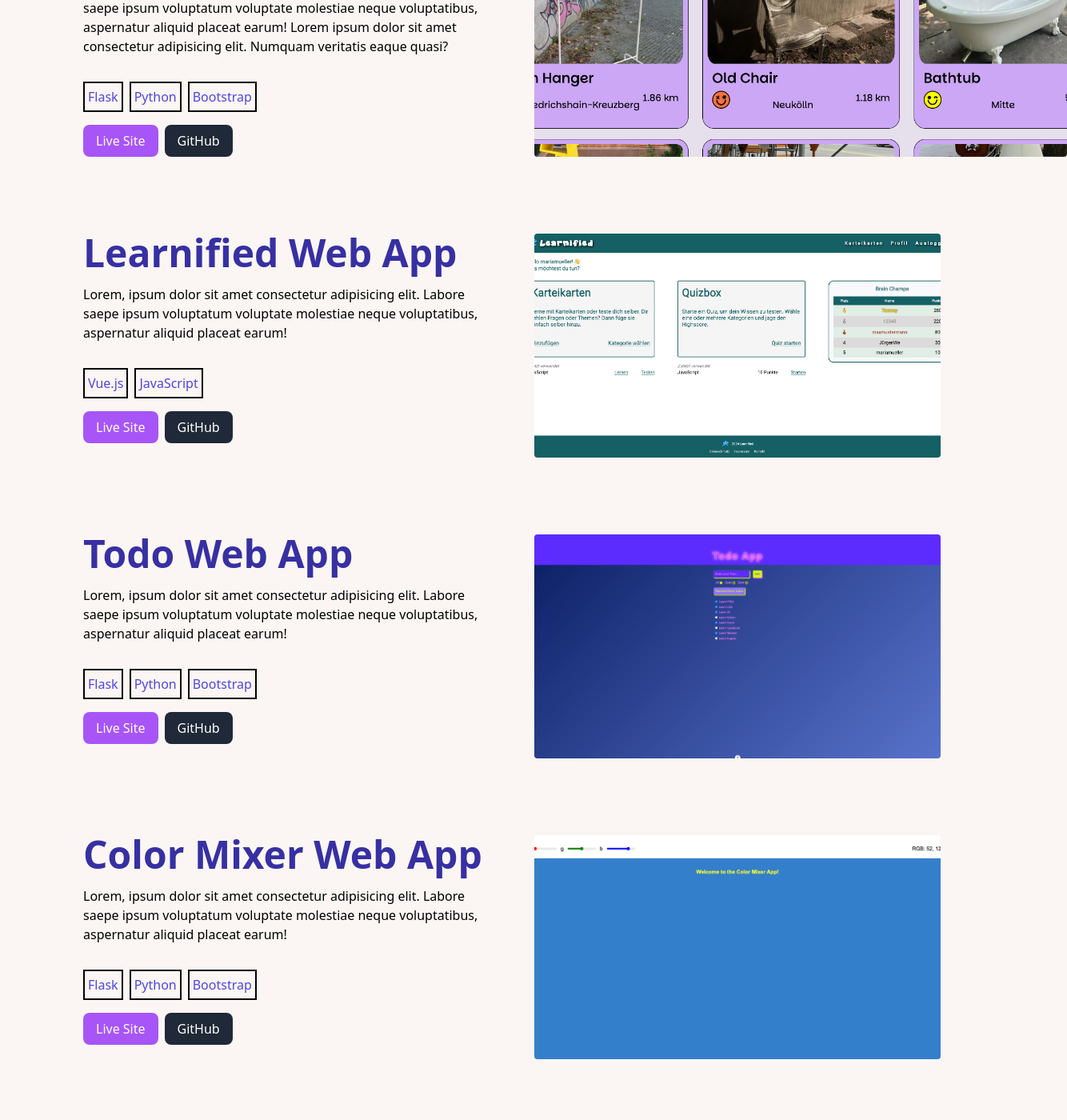
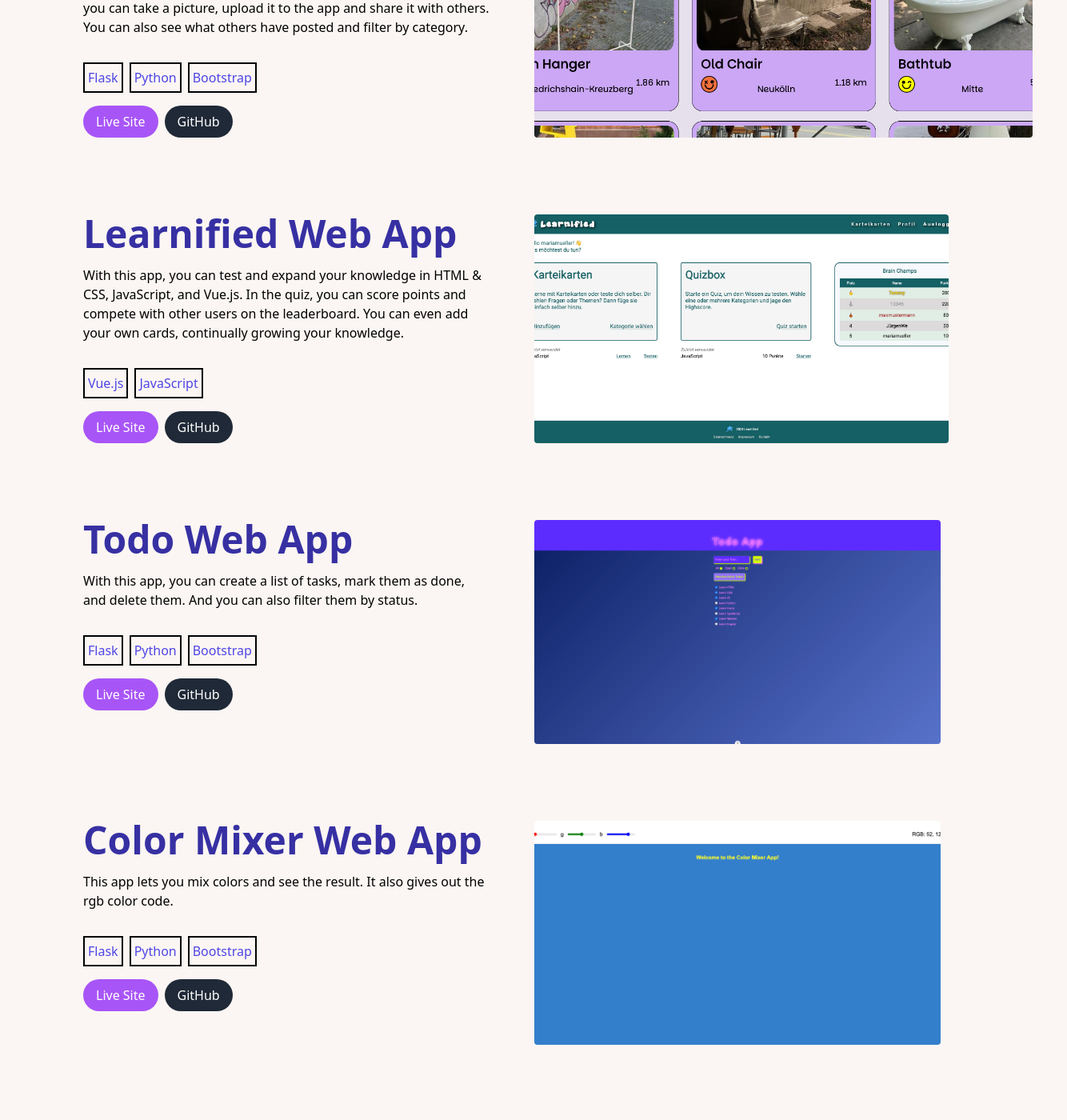
Before and after one commit to nossaschaefer/portfolio, a Vue app: page /projects in a window 1280 px wide. Shown: the part 1300-2700 px from the top of the page at 80% size, 1334 px wide, since content can reach past the window. Built offline with nearby package versions, Linux system fonts and the light colour scheme.

Commit message:
added project descriptions

```diff
--- a/src/views/AboutView.vue
+++ b/src/views/AboutView.vue
@@ -8,7 +8,7 @@
         class="text-xl balanced leading-10 xl:text-2xl xl:leading-relaxed 2xl:leading-loose w-full 2xl:px-52"
       >
         I have studied Gender Studies, Cultural Studies and Film and my work experience spans from
-        being a videographer, software support for a film software, making films with kids and
+        being a videographer and software support for a film software to making films with kids and
         teenagers and being a teacher for Lebenskunde (a subject which teaches elementary school
         kids about ethics and values). <br />
         Currently I’m deepening my skills in Web Development and in this field I wanna contribute to
--- a/src/views/ProjectsView.vue
+++ b/src/views/ProjectsView.vue
@@ -15,9 +15,9 @@
         <div class="flex-1 lg:flex-col lg:justify-between lg:pr-6">
           <h3 class="text-[2.7rem] font-bold text-indigo-800">TooGoodToThrow Web App</h3>
           <p class="pt-4 pb-4">
-            Lorem, ipsum dolor sit amet consectetur adipisicing elit. Labore saepe ipsum voluptatum
-            voluptate molestiae neque voluptatibus, aspernatur aliquid placeat earum! Lorem ipsum
-            dolor sit amet consectetur adipisicing elit. Numquam veritatis eaque quasi?
+            If you see something on the street that is too good to throw away, you can take a
+            picture, upload it to the app and share it with others. You can also see what others
+            have posted and filter by category.
           </p>
           <div class="text-indigo-600 mt-2 leading-relaxed flex gap-2 pt-2">
             <p class="border-2 border-black p-1">Flask</p>
@@ -28,7 +28,7 @@
             <a
               href="https://flask-app-toogoodtothrow.fly.dev/"
               target="_blank"
-              class="inline-block px-4 py-2 bg-purple-500 text-white rounded-lg font-medium hover:bg-purple-600 transition-colors"
+              class="inline-block px-4 py-2 bg-purple-500 text-white rounded-3xl font-medium hover:bg-purple-600 transition-colors"
             >
               Live Site
             </a>
@@ -36,7 +36,7 @@
             <a
               href="https://github.com/nossaschaefer/flask-app-toogoodtothrow"
               target="_blank"
-              class="inline-block px-4 py-2 bg-gray-800 text-white rounded-lg font-medium hover:bg-gray-900 transition-colors"
+              class="inline-block px-4 py-2 bg-gray-800 text-white rounded-3xl font-medium hover:bg-gray-900 transition-colors"
             >
               GitHub
             </a>
@@ -63,8 +63,9 @@
         <div class="flex-1 lg:pr-6">
           <h3 class="text-5xl font-bold text-indigo-800">Learnified Web App</h3>
           <p class="pt-4 pb-4">
-            Lorem, ipsum dolor sit amet consectetur adipisicing elit. Labore saepe ipsum voluptatum
-            voluptate molestiae neque voluptatibus, aspernatur aliquid placeat earum!
+            With this app, you can test and expand your knowledge in HTML & CSS, JavaScript, and
+            Vue.js. In the quiz, you can score points and compete with other users on the
+            leaderboard. You can even add your own cards, continually growing your knowledge.
           </p>
           <div class="text-indigo-600 mt-2 leading-relaxed flex gap-2 pt-2">
             <p class="border-2 border-black p-1">Vue.js</p>
@@ -74,7 +75,7 @@
             <a
               href="https://learnified.netlify.app/"
               target="_blank"
-              class="inline-block px-4 py-2 bg-purple-500 text-white rounded-lg font-medium hover:bg-purple-600 transition-colors"
+              class="inline-block px-4 py-2 bg-purple-500 text-white rounded-3xl font-medium hover:bg-purple-600 transition-colors"
             >
               Live Site
             </a>
@@ -82,7 +83,7 @@
             <a
               href="https://github.com/nossaschaefer/flask-app-toogoodtothrow"
               target="_blank"
-              class="inline-block px-4 py-2 bg-gray-800 text-white rounded-lg font-medium hover:bg-gray-900 transition-colors"
+              class="inline-block px-4 py-2 bg-gray-800 text-white rounded-3xl font-medium hover:bg-gray-900 transition-colors"
             >
               GitHub
             </a>
@@ -109,8 +110,8 @@
         <div class="flex-1 lg:flex-col lg:justify-between lg:pr-6">
           <h3 class="text-5xl font-bold text-indigo-800">Todo Web App</h3>
           <p class="pt-4 pb-4">
-            Lorem, ipsum dolor sit amet consectetur adipisicing elit. Labore saepe ipsum voluptatum
-            voluptate molestiae neque voluptatibus, aspernatur aliquid placeat earum!
+            With this app, you can create a list of tasks, mark them as done, and delete them. And
+            you can also filter them by status.
           </p>
           <div class="text-indigo-600 mt-2 leading-relaxed flex gap-2 pt-2">
             <p class="border-2 border-black p-1">Flask</p>
@@ -121,7 +122,7 @@
             <a
               href="https://todo-app-vue-vite.netlify.app/"
               target="_blank"
-              class="inline-block px-4 py-2 bg-purple-500 text-white rounded-lg font-medium hover:bg-purple-600 transition-colors"
+              class="inline-block px-4 py-2 bg-purple-500 text-white rounded-3xl font-medium hover:bg-purple-600 transition-colors"
             >
               Live Site
             </a>
@@ -129,7 +130,7 @@
             <a
               href="https://github.com/nossaschaefer/flask-app-toogoodtothrow"
               target="_blank"
-              class="inline-block px-4 py-2 bg-gray-800 text-white rounded-lg font-medium hover:bg-gray-900 transition-colors"
+              class="inline-block px-4 py-2 bg-gray-800 text-white rounded-3xl font-medium hover:bg-gray-900 transition-colors"
             >
               GitHub
             </a>
@@ -156,8 +157,7 @@
         <div class="flex-1 lg:flex-col lg:justify-between lg:pr-6">
           <h3 class="text-5xl font-bold text-indigo-800">Color Mixer Web App</h3>
           <p class="pt-4 pb-4">
-            Lorem, ipsum dolor sit amet consectetur adipisicing elit. Labore saepe ipsum voluptatum
-            voluptate molestiae neque voluptatibus, aspernatur aliquid placeat earum!
+            This app lets you mix colors and see the result. It also gives out the rgb color code.
           </p>
           <div class="text-indigo-600 mt-2 leading-relaxed flex gap-2 pt-2">
             <p class="border-2 border-black p-1">Flask</p>
@@ -166,9 +166,9 @@
           </div>
           <div class="mt-4 justify-start flex gap-2">
             <a
-              href="https://color-mixer-app.netlify.app/"
+              href="https://color-mixer-app-vue.netlify.app"
               target="_blank"
-              class="inline-block px-4 py-2 bg-purple-500 text-white rounded-lg font-medium hover:bg-purple-600 transition-colors"
+              class="inline-block px-4 py-2 bg-purple-500 text-white rounded-3xl font-medium hover:bg-purple-600 transition-colors"
             >
               Live Site
             </a>
@@ -176,7 +176,7 @@
             <a
               href="https://github.com/nossaschaefer/flask-app-toogoodtothrow"
               target="_blank"
-              class="inline-block px-4 py-2 bg-gray-800 text-white rounded-lg font-medium hover:bg-gray-900 transition-colors"
+              class="inline-block px-4 py-2 bg-gray-800 text-white rounded-3xl font-medium hover:bg-gray-900 transition-colors"
             >
               GitHub
             </a>
```
